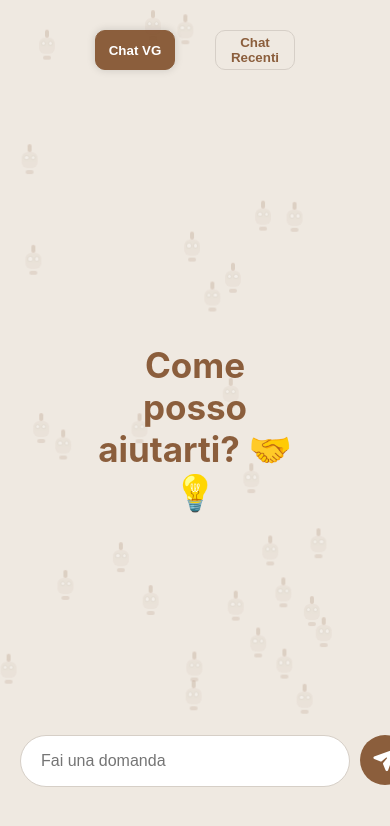
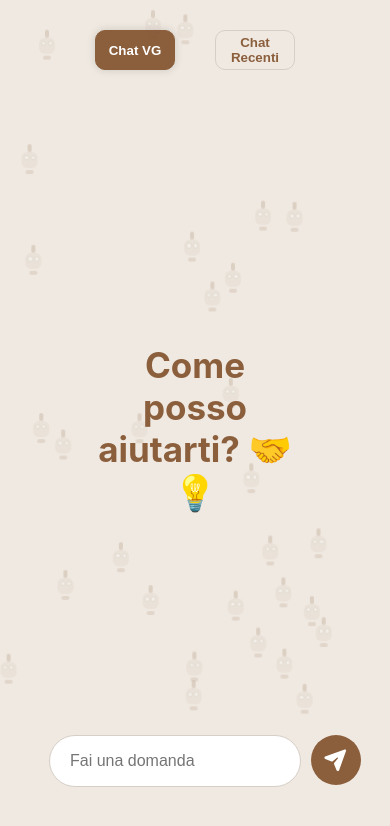
Before and after one commit to Vittoriatosi2006/CHAT-VT, a React (Vite) app in the folder CHAT/: page / in a window 390 px wide. Shown: the top 826 px of the page. Built offline with nearby package versions, Linux system fonts and the light colour scheme.

Commit message:
sistemate media query

```diff
--- a/CHAT/src/app.css
+++ b/CHAT/src/app.css
@@ -106,7 +106,8 @@ body {
   display: flex;
   flex-direction: column;
   justify-content: flex-end;
-  width: 100%;
+  width: 80%;
+  padding: 0px 40px;
   background: transparent;
   max-width: 700px;
   margin: 0 auto;
```
